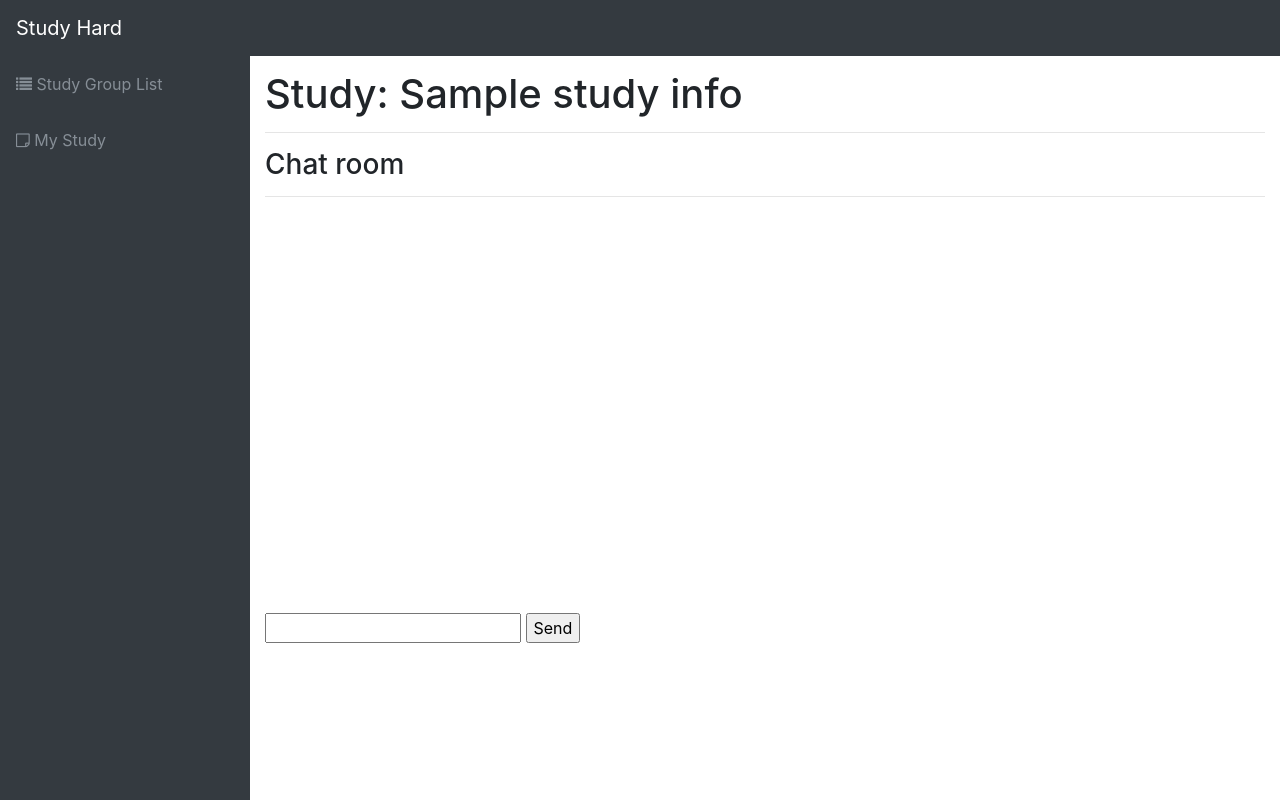
After one commit to punkyoon/study-hard, a Django app: template templates/service/chat_room.html in a window 1280 px wide. The commit adds this page. Run offline with Django 3.2, Linux system fonts and the light colour scheme; the template is opened without the code that fills it: most values are stand-ins (such as "Sample title", 1, 10 or a date in 2020); some libraries are stand-ins or nearby versions.

Commit message:
developing chat room

```diff
--- a/service_study/urls.py
+++ b/service_study/urls.py
@@ -8,6 +8,7 @@ urlpatterns = [
     url(r'^notice/$', views.list_notice, name='notice'),
     url(r'^fine/$', views.list_fine, name='fine'),
     url(r'^user/([a-zA-Z0-9]+)/$', views.study_user_info, name='user_info'),
+    url(r'^chat/$', views.chat_study, name='chat_study'),
     url(r'^exit/([a-zA-Z0-9]+)/$', views.exit_study, name='exit_study'),
     url(r'^info/$', views.study_info, name='study_info'),
     url(r'^paid_fine/([a-zA-Z0-9]+)/$', views.paid_fine, name='paid_fine'),
--- /dev/null
+++ b/templates/service/chat_room.html
@@ -0,0 +1,34 @@
+{% extends 'service_base.html' %}
+
+{% block contents %}
+<!-- service title -->
+<h1>Study: {{ study_info.title }}</h1>
+<hr/>
+
+<h3>Chat room</h3>
+<hr/>
+
+<div class="chat-room">
+  <div class="chat-window">
+  </div>
+
+  <div class="chat-sender">
+    <form action="">
+      <input id="input-msg" />
+      <button id="send-msg">Send</button>
+    </form>
+  </div>
+</div>
+
+<style type="text/css">
+  .chat-window {
+    width: 500px;
+    height: 400px;
+    overflow: auto;
+  }
+</style>
+
+<script>
+</script>
+
+{% endblock %}
--- a/templates/service/main.html
+++ b/templates/service/main.html
@@ -90,6 +90,12 @@
 {% endif %}
 <br />
 
+<h4>Go to chat</h4>
+<hr/>
+
+<a class="btn btn-info" href="chat/">Go to chat</a>
+</br></br>
+
 {% if request.user != study_info.admin %}
   <h4>Exit Study</h4>
   <hr />
```
Also changed, not shown: service_study/views.py (+13 -0 lines).
